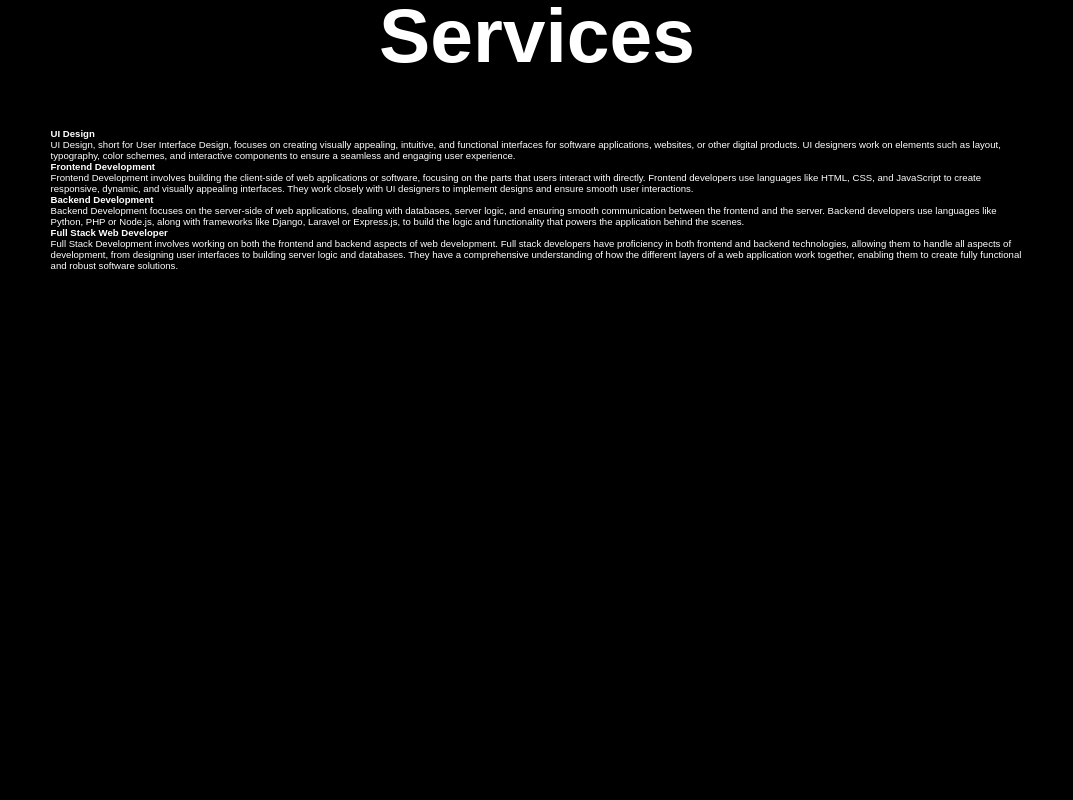
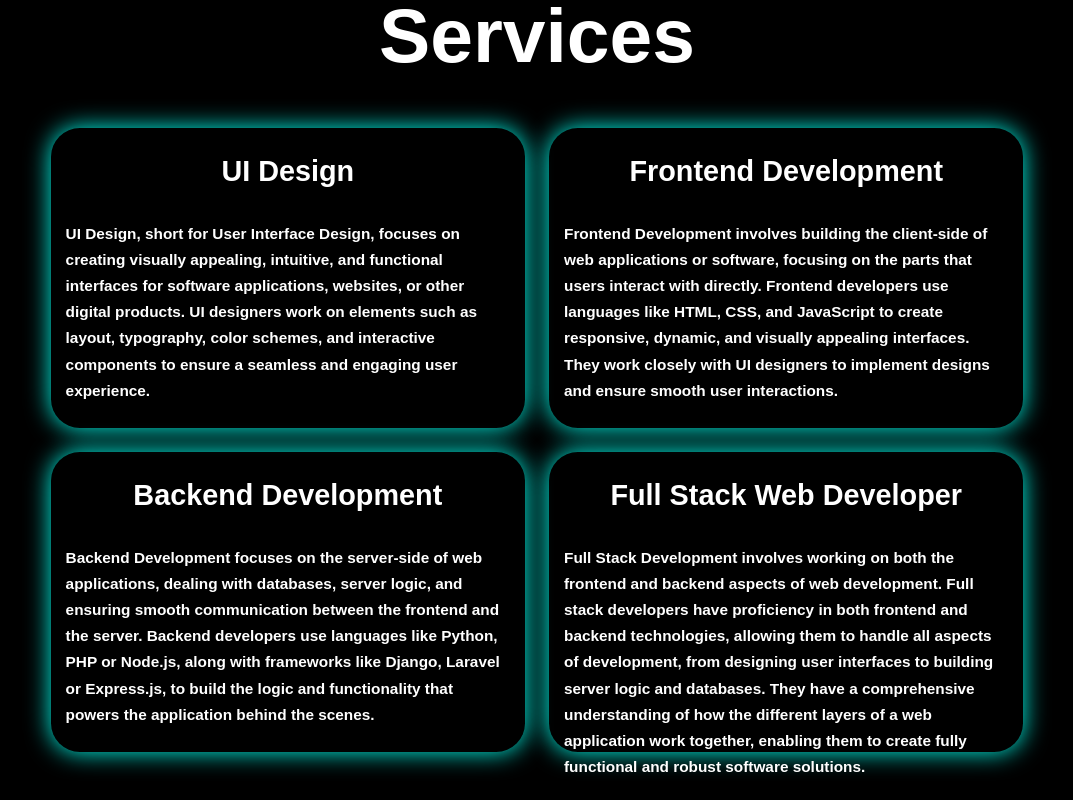
Before and after one commit to MahmoudAlHaj4/-Personal-Portfolio-Website, a React (Create React App) app in the folder personalwebsite/: page / in a window 1280 px wide. Shown: the part 3120-3920 px from the top of the page, without its empty margins (103-1176 px from the left). Built offline with nearby package versions, Linux system fonts and the light colour scheme.

Commit message:
add services

```diff
--- a/personalwebsite/src/profile/profile.css
+++ b/personalwebsite/src/profile/profile.css
@@ -327,3 +327,57 @@ button{
     background-color: #00ffee;
     width: 50px;
 }
+
+.services-content h2{
+    margin-bottom: 5rem;
+    color: white;
+}
+
+.services-content{
+    display: grid;
+    grid-template-columns: repeat(2,2fr);
+    align-items: center;
+    gap: 2.5rem;
+}
+.service-box{
+    box-shadow:
+    0 0 25px #00ffee;
+    border: 3px solid #00ffee;
+    height: 300px;
+    border-radius: 3rem;
+    border: 5px solid transparent;
+    cursor: pointer;
+    transition: 0.4s ease-in-out;
+}
+
+.service-box:hover{
+    transform: scale(1.05);
+    box-shadow: 0 0 25px #00ffee;
+}
+
+.service-box.service-info{
+    display: flex;
+    flex-direction: column;
+    text-align: left;
+    max-height: 200px;
+    justify-content: left;
+    align-items: baseline;
+    padding: 5rem 5rem;
+}
+
+.service-info h4{
+    font-size: 3rem;
+    font-weight: 800;
+    line-height: 2;
+    padding: 10px;
+    text-align: center;
+}
+
+.service-info p{
+    font-size: 1.6rem;
+    font-weight: 600;
+    max-height: 100px;
+    line-height: 1.7;
+    margin: auto;
+    padding: 10px;
+}
```
